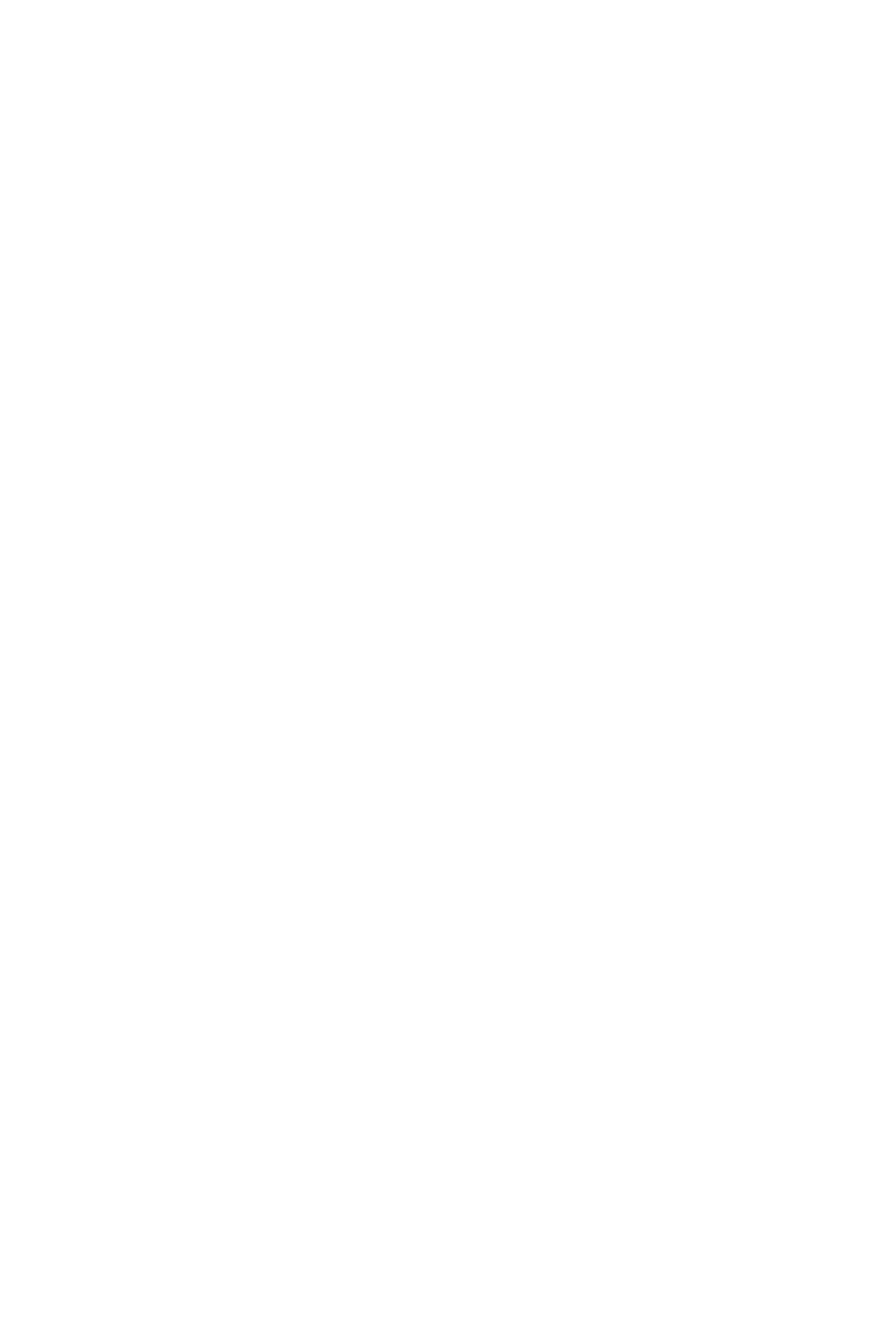
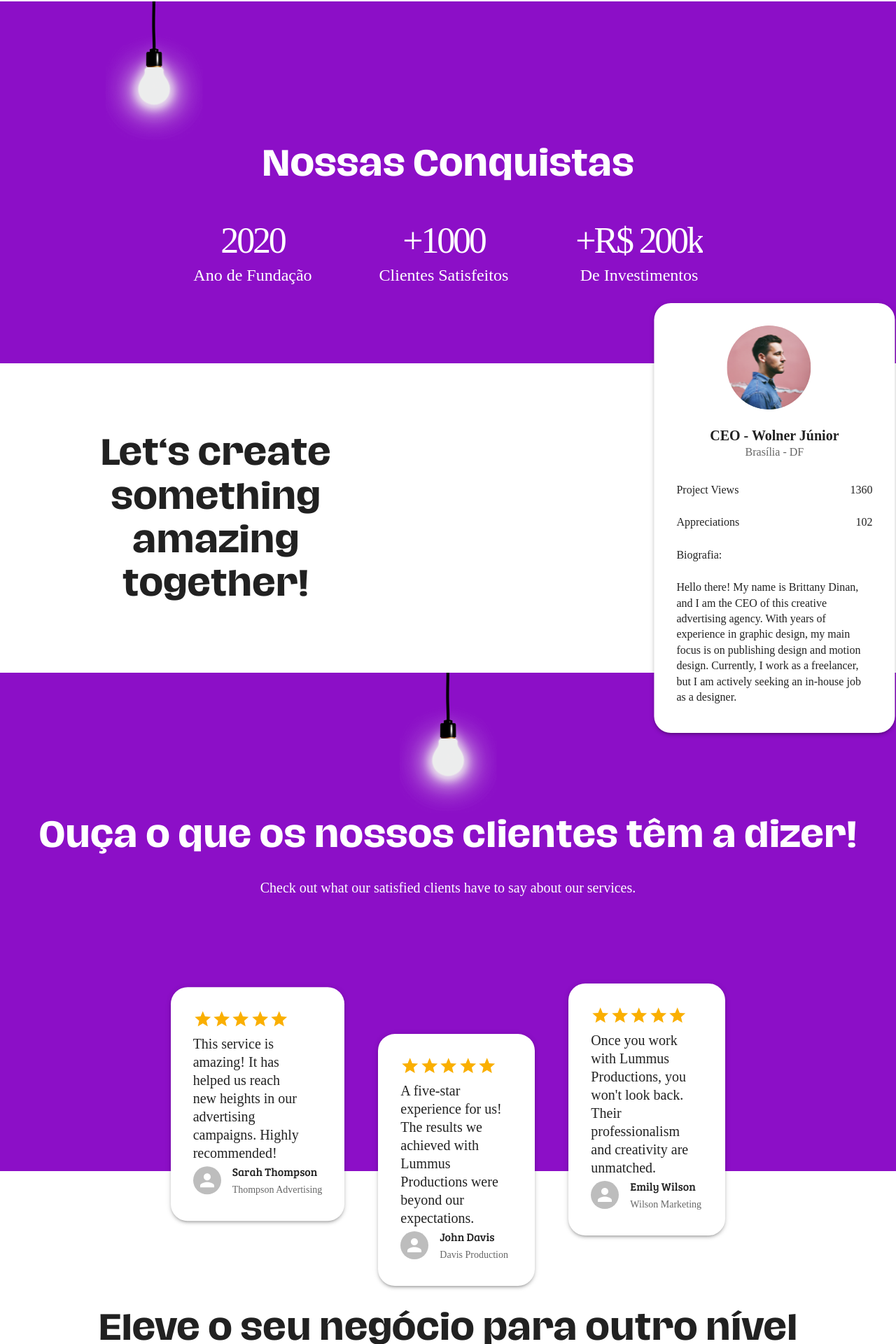
Before and after one commit to johannDeLaCruz/lummus_productions, a React (Vite) app: page / in a window 1280 px wide. Shown: the part 3013-4933 px from the top of the page at 70% size. Before the commit the page ends 2535 px from the top, so only its background shows below. Built offline with nearby package versions, Linux system fonts and the light colour scheme.

Commit message:
fix(global): :lipstick: add global layout responsiveness

```diff
--- a/src/App.jsx
+++ b/src/App.jsx
@@ -3,15 +3,13 @@ import HeroSection from "./components/HeroSection";
 import HeroVideo from "./components/HeroVideo";
 import AboutUs from "./components/AboutUs";
 import Services from "./components/Services";
-
-// import Footer from "./components/Footer";
-
-// import Portfolio from "./components/Portfolio";
-// import Milestones from "./components/Milestones";
-// import Bio from "./components/Bio";
-// import Testimonials from "./components/Testimonials";
-// import CallToAction from "./components/CallToAction";
-// import ContactUs from "./components/ContactUs";
+import Portfolio from "./components/Portfolio";
+import Milestones from "./components/Milestones";
+import Bio from "./components/Bio";
+import Testimonials from "./components/Testimonials";
+import CallToAction from "./components/CallToAction";
+import ContactUs from "./components/ContactUs";
+import Footer from "./components/Footer";
 
 function App() {
   return (
@@ -22,14 +20,14 @@ function App() {
         <HeroVideo />
         <AboutUs />
         <Services />
-        {/* <Portfolio /> */}
-        {/* <Milestones /> */}
-        {/* <Bio /> */}
-        {/* <Testimonials /> */}
-        {/* <CallToAction /> */}
-        {/* <ContactUs /> */}
+        <Portfolio />
+        <Milestones />
+        <Bio />
+        <Testimonials />
+        <CallToAction />
+        <ContactUs />
       </main>
-      {/* <Footer /> */}
+      <Footer />
     </>
   );
 }
--- a/src/components/Bio.jsx
+++ b/src/components/Bio.jsx
@@ -12,19 +12,25 @@ const Bio = () => {
     <Box component={"section"} sx={{ position: "relative" }}>
       <Container maxWidth={"xl"}>
         <Stack
-          direction={"row"}
+          direction={{ xxs: "column", md: "row" }}
           alignItems={"center"}
           justifyContent={"space-between"}
-          p={14}
+          spacing={6}
+          px={{ md: 4, lg: 12 }}
+          py={12}
         >
-          <Typography variant="h2" width={"6ch"}>
+          <Typography variant="h2" maxWidth={"6ch"} textAlign={"center"}>
             Let&lsquo;s create something amazing together!
           </Typography>
           <Card
             sx={{
               padding: 2,
-              position: "absolute",
-              transform: "translateX(+50rem)",
+              position: { md: "absolute" },
+              transform: {
+                md: "translateX(calc(100vw - 120% - 2rem))",
+                lg: "translateX(calc(100vw - 140% - 2rem))",
+                xl: "translateX(calc(+180%))",
+              },
             }}
             elevation={4}
           >
@@ -47,7 +53,7 @@ const Bio = () => {
                 flexDirection: "column",
                 justifyContent: "center",
                 alignItems: "center",
-                gap: 3
+                gap: 3,
               }}
             />
             <CardContent>
@@ -72,7 +78,11 @@ const Bio = () => {
                     102
                   </Typography>
                 </Stack>
-                <Typography variant="caption" component={"h4"} fontWeight={"400"}>
+                <Typography
+                  variant="caption"
+                  component={"h4"}
+                  fontWeight={"400"}
+                >
                   Biografia:
                 </Typography>
                 <Typography
--- a/src/components/CallToAction.jsx
+++ b/src/components/CallToAction.jsx
@@ -5,9 +5,9 @@ import Typography from "@mui/material/Typography";
 
 function CallToAction() {
   return (
-    <Box pb={14} pt={30} component={"section"}>
+    <Box py={6} pt={{ md: 24 }} pb={{ md: 8 }} component={"section"}>
       <Container maxWidth={"xl"}>
-        <Stack alignItems={"center"} spacing={4}>
+        <Stack textAlign={"center"} spacing={4}>
           <Typography variant="h2">
             Eleve o seu negócio para outro nível
           </Typography>
--- a/src/components/ContactUs.jsx
+++ b/src/components/ContactUs.jsx
@@ -41,21 +41,27 @@ const ContactUs = () => {
             sx={{
               display: "flex",
               alignItems: "center",
+              flexDirection: { xxs: "column", md: "row" },
               backgroundColor: "grey.50",
             }}
           >
-            <CardContent sx={{ padding: 6 }}>
-              <Stack spacing={4}>
-                <Typography variant="h2" width={"8ch"}>
+            <CardContent sx={{ py: 6, px: { xxs: 2, sm: 6 } }}>
+              <Stack spacing={4} textAlign={{ xxs: "center", md: "start" }}>
+                <Typography variant="h2" maxWidth={"8ch"}>
                   Começe já a sua jornada criativa!
                 </Typography>
                 <Typography variant="body2">
                   Unleash the power of modern advertising.
                 </Typography>
-                <Stack direction={"row"} spacing={1}>
+                <Stack
+                  direction={"row"}
+                  spacing={1}
+                  justifyContent={{ xxs: "center", md: "start" }}
+                  flexWrap={"wrap"}
+                >
                   {contactUsIcons.map((icon, index) => (
                     <IconButton key={index}>
-                      <Icon icon={icon} size={60} color={"primary"} />
+                      <Icon icon={icon} size={50} color={"primary"} />
                     </IconButton>
                   ))}
                 </Stack>
@@ -66,7 +72,11 @@ const ContactUs = () => {
               alt="contact-us-image"
               image="/src/assets/contact_us_img.png"
               sx={{
-                width: "34rem",
+                maxWidth: { xxs: "34rem", md: "50%" },
+                pb: { xs: 0, sm: 4, md: 0 },
+                objectFit: "cover",
+                width: "100%",
+                height: "100%",
               }}
             ></CardMedia>
           </Card>
--- a/src/components/Footer.jsx
+++ b/src/components/Footer.jsx
@@ -19,14 +19,31 @@ const Footer = () => {
   return (
     <Box component={"footer"}>
       <Container maxWidth={"xl"}>
-        <Stack direction={"row"} px={16} py={6} spacing={8}>
-          <Stack alignItems={"flex-start"} spacing={2}>
+        <Stack
+          direction={{ xxs: "column-reverse", sm: "row" }}
+          py={6}
+          spacing={6}
+          justifyContent={{ xxs: "center", sm: "space-between" }}
+          alignItems={"center"}
+        >
+          <Stack alignItems={{ xxs: "center", sm: "flex-start" }} spacing={2}>
             <LogoComplete height={100} />
-            <Typography paragraph variant="caption" width={"20ch"}>
+            <Typography
+              paragraph
+              variant="caption"
+              width={"20ch"}
+              textAlign={{ xxs: "center", sm: "start" }}
+            >
               © 2023 Lummus Productions. All rights reserved.
             </Typography>
           </Stack>
-          <Grid container px={6} spacing={0}>
+          <Grid
+            container
+            spacing={0}
+            direction={{ xxs: "column", sm: "row" }}
+            alignItems={{ xxs: "center", sm: "flex-start" }}
+            flexBasis={"content"}
+          >
             {footerItems.map((item, index) => (
               <Grid item xs={12} sm={6} key={index}>
                 <Button variant="text">{item}</Button>
--- a/src/components/Milestones.jsx
+++ b/src/components/Milestones.jsx
@@ -30,15 +30,18 @@ const Milestones = () => {
       pb={12}
     >
       <Container maxWidth={"xl"}>
-        <Stack spacing={0} alignItems={"start"} px={12}>
+        <Stack spacing={0} alignItems={{ xxs: "center", md: "start" }} px={12}>
           <LampImg height={200} />
           <Stack spacing={4} alignItems={"center"} alignSelf={"center"}>
-            <Typography variant="h2">Nossas Conquistas</Typography>
+            <Typography variant="h2" textAlign={"center"}>
+              Nossas Conquistas
+            </Typography>
             <List
               sx={{
                 display: "flex",
-                flexDirection: "row",
-                gap: 12,
+                flexDirection: { xxs: "column", md: "row" },
+                columnGap: 12,
+                rowGap: 6,
               }}
             >
               {milestonesList.map((milestone, index) => (
--- a/src/components/Portfolio.jsx
+++ b/src/components/Portfolio.jsx
@@ -11,7 +11,7 @@ const Portfolio = () => {
       <Container maxWidth={"xl"}>
       <Stack spacing={0} alignItems={"center"}>
         <LampImg height={200} color="purple"/>
-          <Stack spacing={4} alignItems={"center"}>
+          <Stack spacing={4} textAlign={"center"}>
             <Typography variant="h2">Conheça o nosso trabalho</Typography>
             <Typography variant="body2">
               We&lsquo;ve helped numerous clients achieve their advertising goals.
--- a/src/components/TestimonialCard.jsx
+++ b/src/components/TestimonialCard.jsx
@@ -16,7 +16,7 @@ const TestimonialCard = ({
     <Card sx={sx}>
       <CardContent sx={{ p: 0 }}>
         {rating}
-        <Typography variant="body2" width={"16ch"} height={"12ch"}>
+        <Typography variant="body2" maxWidth={"16ch"} minHeight={"12ch"}>
           {description}
         </Typography>
       </CardContent>
--- a/src/components/Testimonials.jsx
+++ b/src/components/Testimonials.jsx
@@ -43,7 +43,7 @@ const Testimonials = () => {
       <Container maxWidth="xl">
         <Stack spacing={0} alignItems={"center"}>
           <LampImg height={200} />
-          <Stack alignItems={"center"} spacing={6} >
+          <Stack spacing={4} textAlign={"center"}>
             <Typography variant="h2">
               Ouça o que os nossos clientes têm a dizer!
             </Typography>
@@ -53,15 +53,26 @@ const Testimonials = () => {
             </Typography>
           </Stack>
         </Stack>
-        <Stack direction={"row"} spacing={6} px={4} justifyContent={"center"}>
+        <Stack
+          direction={{ xxs: "column", md: "row" }}
+          spacing={6}
+          py={{ xxs: 8, md: 2 }}
+          justifyContent={"center"}
+          alignItems={"center"}
+        >
           {testimonialsItems.map((item, index) => (
             <TestimonialCard
               key={index}
               {...item}
               sx={{
-                position: "relative",
+                display: "flex",
+                flexDirection: "column",
+                position: { md: "relative" },
                 p: 4,
-                transform: `translateY(${index % 2 === 0 ? "30%" : "50%"})`,
+                transform: {
+                  md: `translateY(${index % 2 === 0 ? "30%" : "50%"})`,
+                },
+                maxWidth: "20rem",
               }}
             />
           ))}
```
